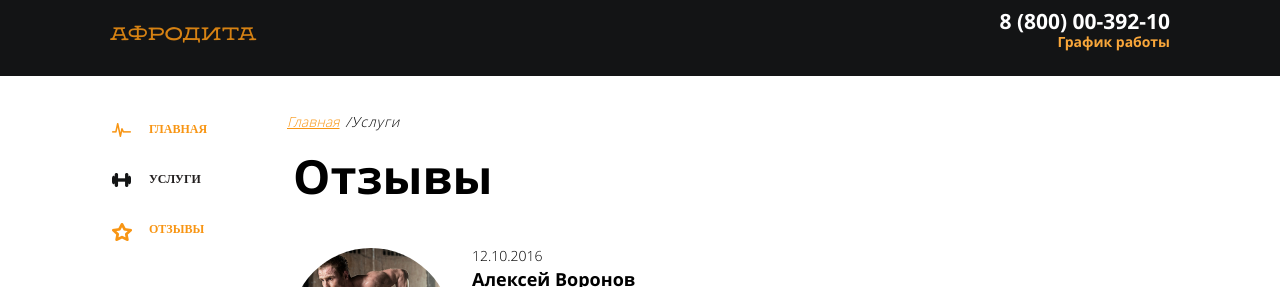
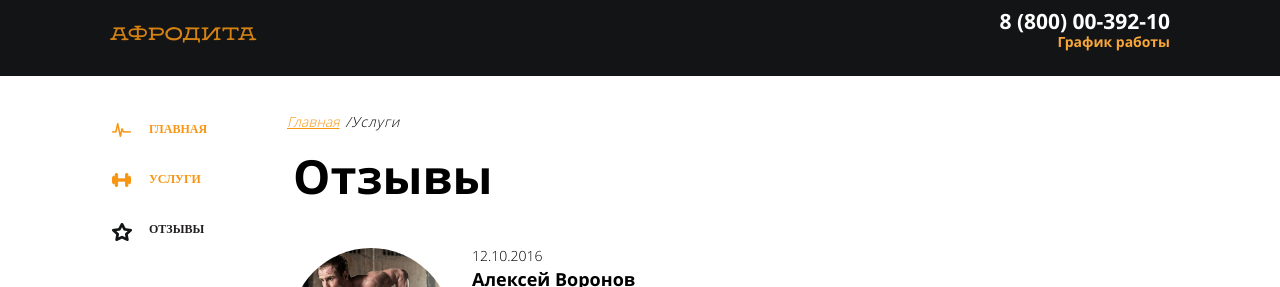
Before and after one commit to vadimgiam/afrodita, a plain HTML site: page comments-afrodita-main.html in a window 1280 px wide. Shown: the top 287 px of the page. Drawn offline with Linux system fonts and the light colour scheme.

Commit message:
second commit

```diff
--- a/comments-afrodita-main.html
+++ b/comments-afrodita-main.html
@@ -45,10 +45,10 @@
               <a href="main-afrodita.html" class="menu__link menu__link--main">Главная</a>
             </li>
             <li class="menu__item">
-              <a href="services-afrodita-main.html" class="menu__link menu__link--services  menu__link--active">Услуги</a>
+              <a href="services-afrodita-main.html" class="menu__link menu__link--services  ">Услуги</a>
             </li>
             <li class="menu__item">
-              <a href="comments-afrodita-main.html" class="menu__link menu__link--comments">Отзывы</a>
+              <a href="comments-afrodita-main.html" class="menu__link menu__link--comments menu__link--active">Отзывы</a>
             </li>
           </ul>
         </nav>
```
